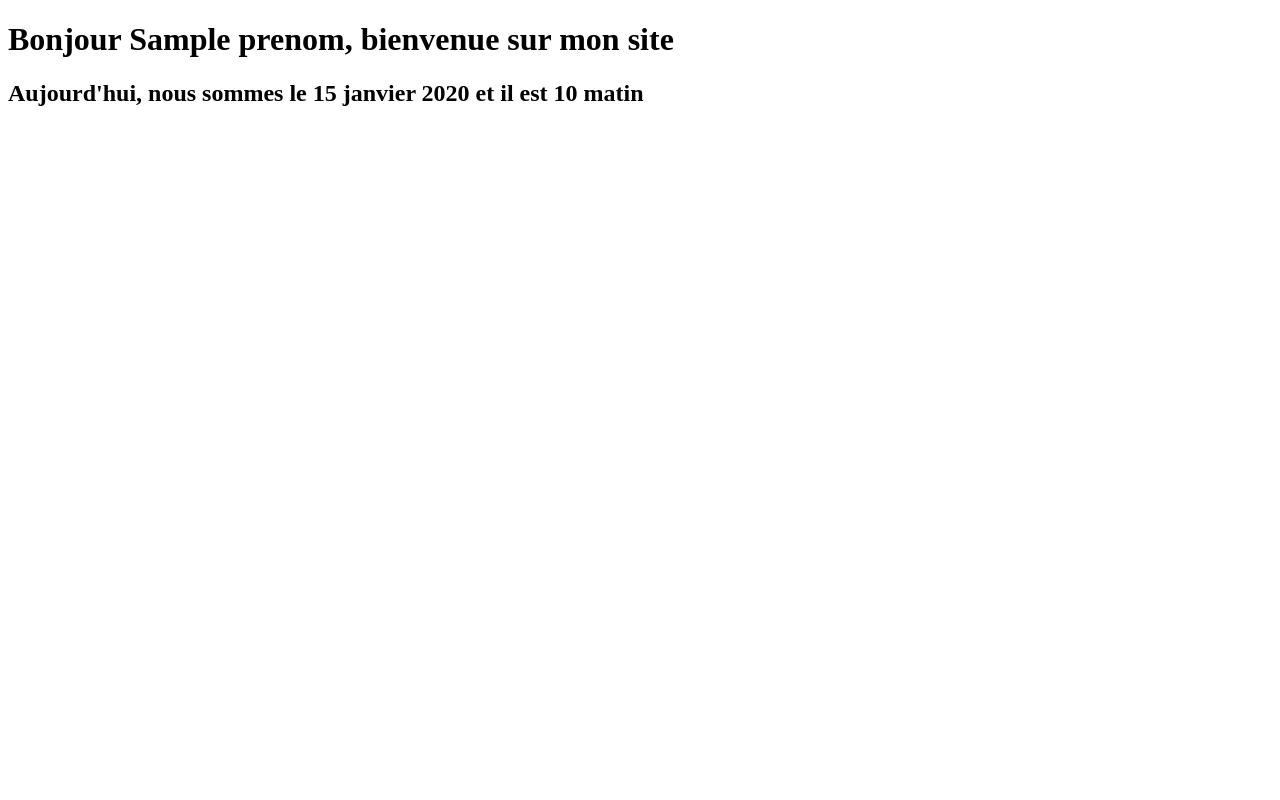
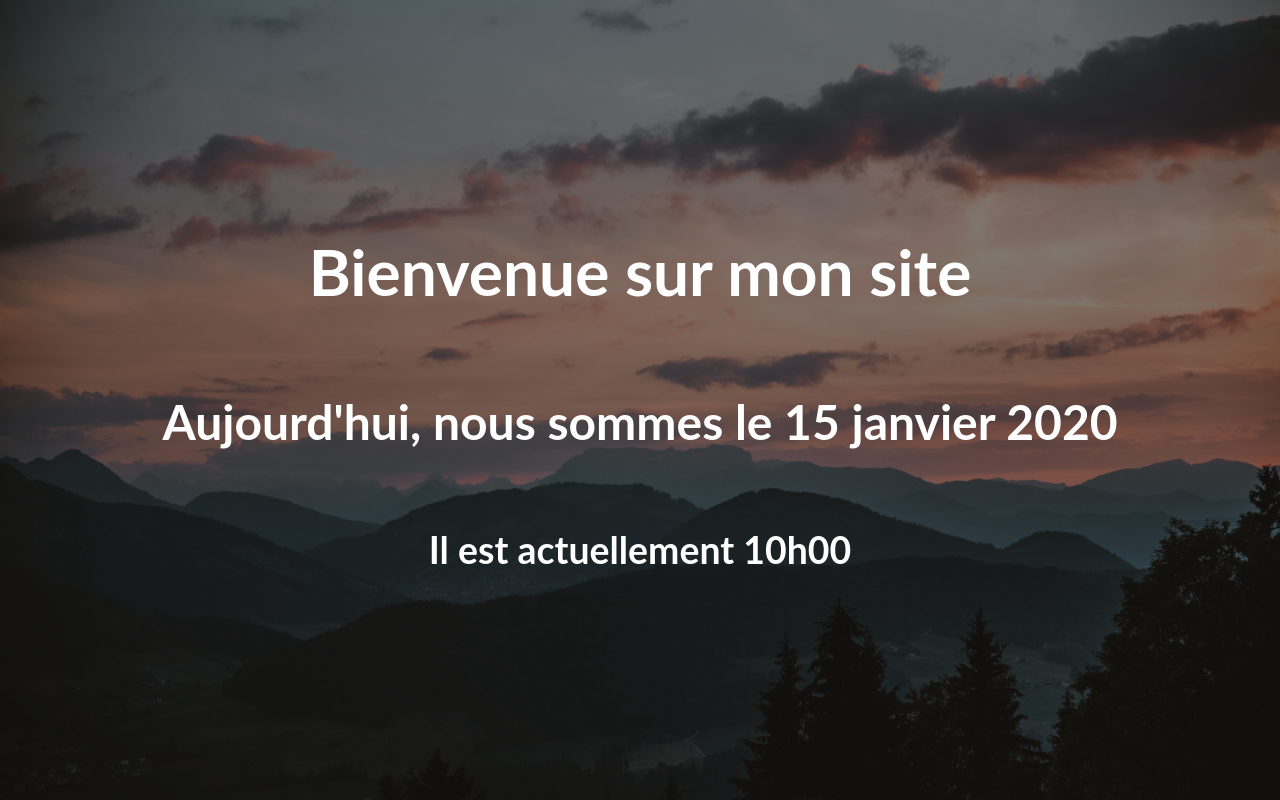
Before and after one commit to Gwenlgd/DocBlog, a Django app: template src/DocBlog/templates/DocBlog/index.html in a window 1280 px wide. Run offline with Django 3.2, Linux system fonts and the light colour scheme; the template is opened without the code that fills it: most values are stand-ins (such as "Sample title", 1, 10 or a date in 2020).

Commit message:
Add: style

```diff
--- a/src/DocBlog/settings.py
+++ b/src/DocBlog/settings.py
@@ -113,3 +113,6 @@ USE_TZ = True
 # https://docs.djangoproject.com/en/3.1/howto/static-files/
 
 STATIC_URL = '/static/'
+STATICFILES_DIRS = [
+    os.path.join(BASE_DIR, "DocBlog/static")
+]
--- a/src/DocBlog/templates/DocBlog/index.html
+++ b/src/DocBlog/templates/DocBlog/index.html
@@ -1,11 +1,16 @@
+{% load static %}
 <!DOCTYPE html>
 <html lang="en">
 <head>
     <meta charset="UTF-8">
     <title>Mon site web</title>
+    <link rel="stylesheet" href="{% static  'css/style.css'%}">
 </head>
 <body>
-    <h1>Bonjour {{prenom}}, bienvenue sur mon site</h1>
-    <h2>Aujourd'hui, nous sommes le {{date|date:"d F Y"}} et il est {{date.time}}</h2>
+    <div class="container">
+        <h1>Bienvenue sur mon site</h1>
+        <h2>Aujourd'hui, nous sommes le {{date|date:"d F Y"}}</h2>
+        <h3>Il est actuellement {{date|date:"H\hi"}}</h3>
+    </div>
 </body>
 </html>
--- /dev/null
+++ b/src/blog/static/css/style.css
@@ -0,0 +1,28 @@
+@import url('https://fonts.googleapis.com/css2?family=Manrope:wght@200;300;500;600;700;800&display=swap');
+
+html, body {
+    height: 100%;
+    margin: 0;
+    border: 0;
+    font-family: 'Lato', sans-serif;
+}
+
+body {
+    background-image: url("background.jpg");
+    background-position: center;
+    background-repeat: no-repeat;
+    background-size: cover;
+}
+
+.container {
+    height : 100%;
+    padding: 0;
+    margin: 0;
+    display: flex;
+    flex-direction: column;
+    align-items: center;
+    justify-content: center;
+    font-size: 2rem;
+    color: white;
+    background: rgba(0, 0, 0, .5);
+}
```
Also changed, not shown: src/blog/static/css/background.jpg (added).
